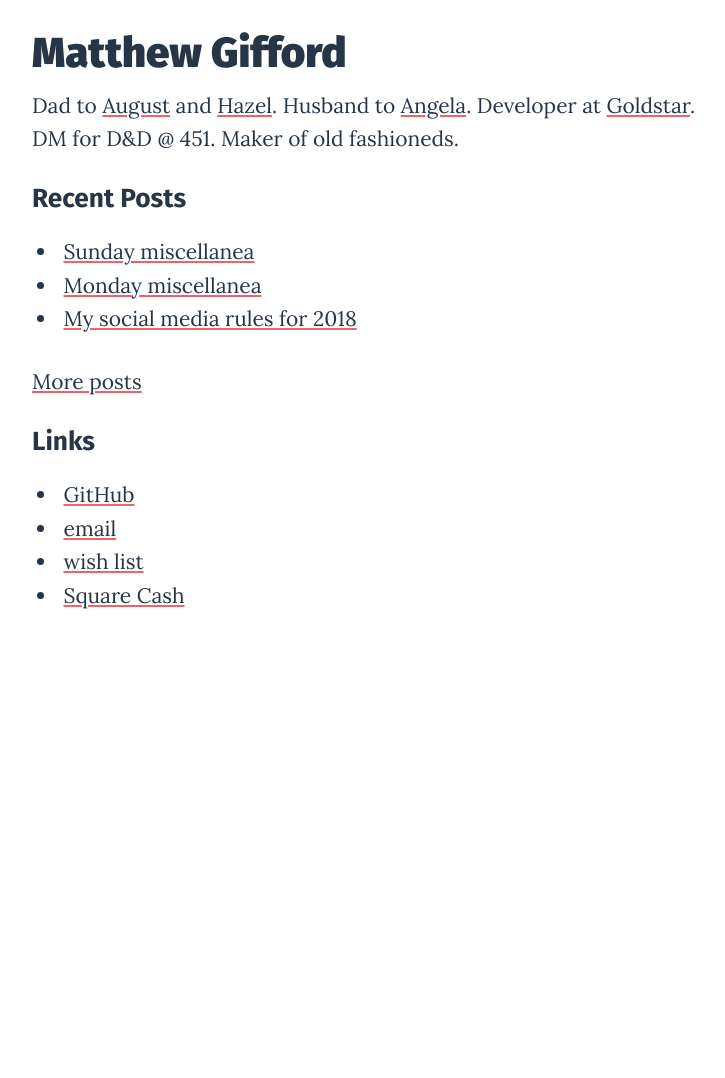
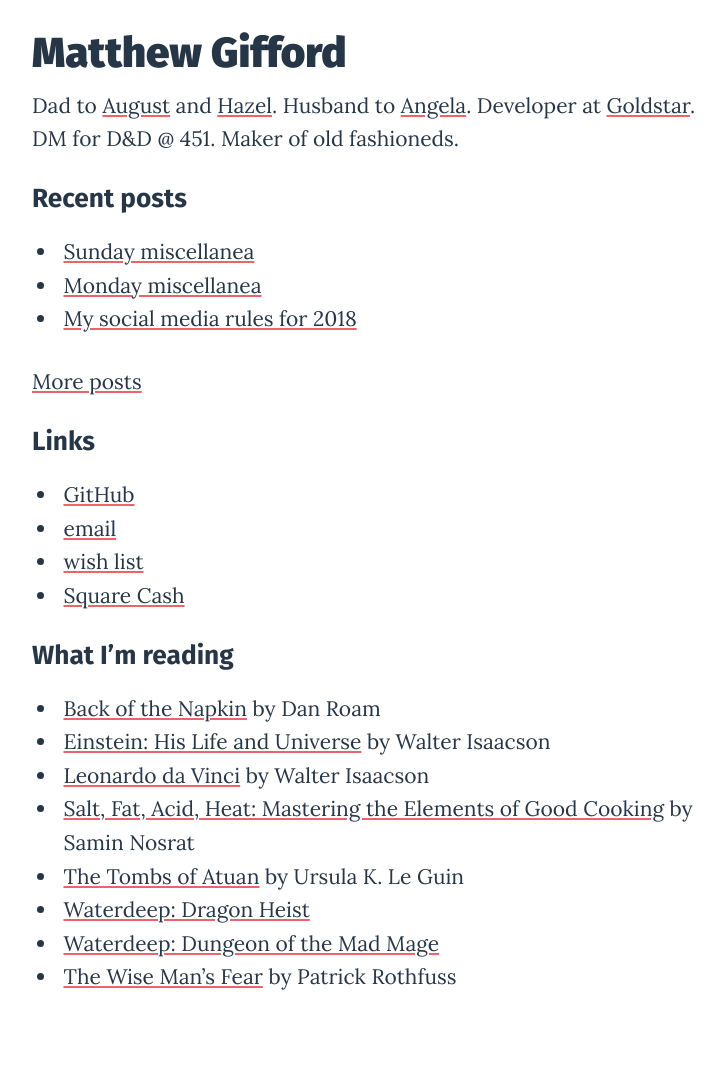
Before and after one commit to mattg/matthewgifford.com, a Jekyll site: the page built from index.md, in a window 1280 px wide. Shown: the whole page, without its empty margins (258-983 px from the left). Built offline with Jekyll 4.4.1, drawn with Linux system fonts in a browser that asks for light colours; before the commit the page ends 900 px from its top, so only the background shows below that.

Commit message:
Add reading list, remove D&D page

```diff
--- a/index.md
+++ b/index.md
@@ -8,16 +8,27 @@ summary: "The personal site of Matthew Gifford."
 
 Dad to [August](http://www.augustgifford.com/) and [Hazel](http://www.hazelgifford.com/). Husband to [Angela](https://poshmark.com/closet/thegiffordranch). Developer at [Goldstar](https://www.goldstar.com/). DM for D&D @ 451. Maker of old fashioneds.
 
-## Recent Posts
+## Recent posts
 
 {% for post in site.posts limit:3 %}
-* [{{ post.title }}]({{ post.url }}){% endfor %}
+- [{{ post.title }}]({{ post.url }}){% endfor %}
 
 [More posts](/posts)
 
 ## Links
 
-* [GitHub](https://github.com/mattg)
-* [email](mailto:hello@matthewgifford.com)
-* [wish list](http://www.amazon.com/gp/registry/wishlist/O31YDA173GFW/ref=cm_wl_rlist_go_o?sort=priority&itemPerPage=25)
-* [Square Cash](https://cash.me/$matthewgifford)
+- [GitHub](https://github.com/mattg)
+- [email](mailto:hello@matthewgifford.com)
+- [wish list](http://www.amazon.com/gp/registry/wishlist/O31YDA173GFW/ref=cm_wl_rlist_go_o?sort=priority&itemPerPage=25)
+- [Square Cash](https://cash.me/$matthewgifford)
+
+## What I'm reading
+
+- [Back of the Napkin](https://amzn.to/2RjyUqi) by Dan Roam
+- [Einstein: His Life and Universe](https://amzn.to/2LCcbAx) by Walter Isaacson
+- [Leonardo da Vinci](https://amzn.to/2LCgE69) by Walter Isaacson
+- [Salt, Fat, Acid, Heat: Mastering the Elements of Good Cooking](https://amzn.to/2GHyoOR) by Samin Nosrat
+- [The Tombs of Atuan](https://amzn.to/2LzKxUG) by Ursula K. Le Guin
+- [Waterdeep: Dragon Heist](https://amzn.to/2RgP3wM)
+- [Waterdeep: Dungeon of the Mad Mage](https://amzn.to/2RnRaiq)
+- [The Wise Man's Fear](https://amzn.to/2LD4qdE) by Patrick Rothfuss
```
Also changed, not shown: dnd.md (deleted, +0 -40 lines).
